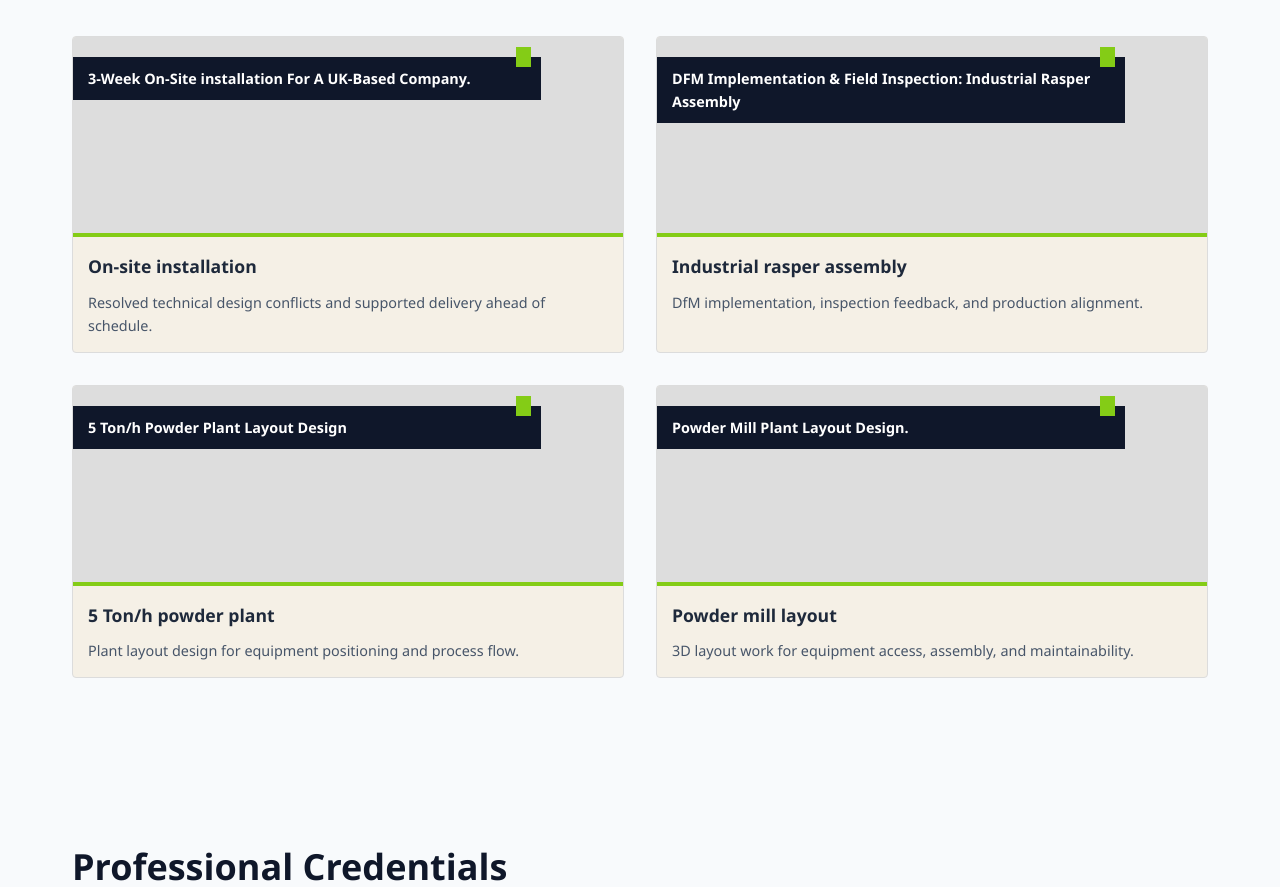
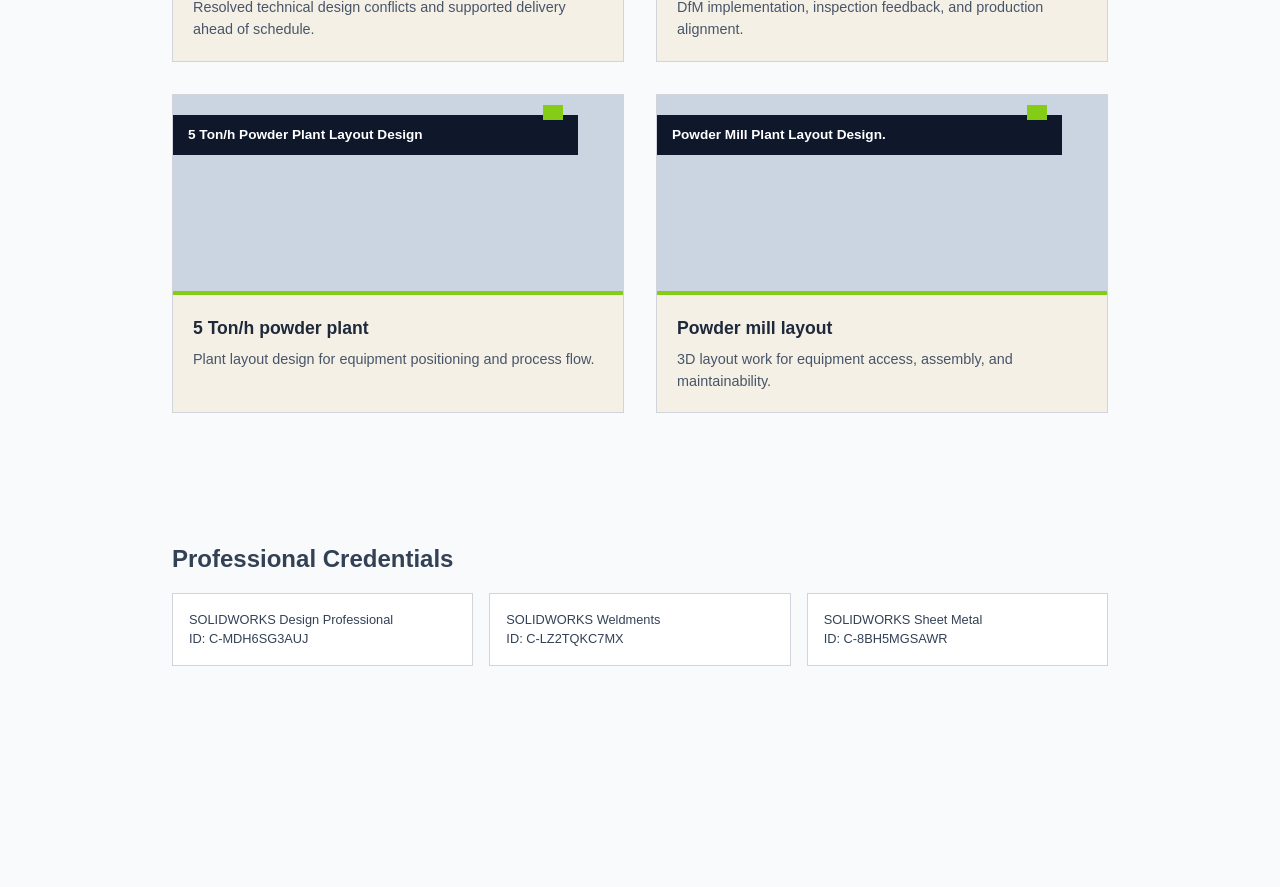
Before and after one commit to gelinci19/portfolio, a plain HTML site: page index.html in a window 1280 px wide. Shown: the part 666-1553 px from the top of the page. After the commit the page ends 1396 px from the top, so only its background shows below. Drawn offline with Linux system fonts and the light colour scheme.

Commit message:
Update index.html

```diff
--- a/index.html
+++ b/index.html
@@ -5,182 +5,154 @@
     <meta name="viewport" content="width=device-width, initial-scale=1.0">
     <title>Kadir Gelincik | Mechanical Design Engineer</title>
     <style>
-        /* --- GLOBAL VARIABLES --- */
+        /* --- GLOBAL BASE --- */
         :root {
             --slate-900: #0f172a;
-            --slate-800: #1e293b;
-            --slate-700: #334155;
-            --slate-100: #f1f5f9;
-            --blue-600: #2563eb;
-            --blue-500: #3b82f6;
-            --emerald-500: #10b981;
-            --lime-500: #84cc16;
-            --beige-bg: #f7f5f0;
-            --text-dark: #0f172a;
-            --text-light: #64748b;
-            --white: #ffffff;
-            --border: #e2e8f0;
+            --beige-bg: #f5f0e6;
+            --lime-accent: #84cc16;
+            --border-color: #d1d5db;
+        }
+        * { margin: 0; padding: 0; box-sizing: border-box; font-family: sans-serif; }
+        body { background-color: #f8fafc; color: #334155; line-height: 1.5; }
+
+        /* --- NAVIGATION --- */
+        nav { background: var(--slate-900); padding: 1rem 2rem; color: white; display: flex; justify-content: space-between; align-items: center; }
+        .nav-links a { color: white; text-decoration: none; margin-left: 20px; font-weight: 500; }
+
+        /* --- HERO --- */
+        header { background: var(--slate-900); color: white; padding: 4rem 2rem; }
+        .hero-text { max-width: 800px; margin: 0 auto; }
+        h1 { font-size: 2.5rem; margin-bottom: 0.5rem; }
+
+        /* --- PORTFOLIO SECTION (MATCHING YOUR IMAGE) --- */
+        #portfolio { padding: 4rem 2rem; max-width: 1000px; margin: 0 auto; }
+        .grid { display: grid; grid-template-columns: 1fr 1fr; gap: 2rem; }
+
+        .project-card {
+            background-color: var(--beige-bg);
+            border: 1px solid var(--border-color);
+            display: flex;
+            flex-direction: column;
         }
 
-        * { margin: 0; padding: 0; box-sizing: border-box; font-family: 'Segoe UI', system-ui, sans-serif; }
-        body { background-color: #f8fafc; color: var(--slate-700); line-height: 1.6; scroll-behavior: smooth; }
+        .img-area {
+            height: 200px;
+            background-color: #cbd5e1; /* Neutral area where your photo would go */
+            position: relative;
+            border-bottom: 4px solid var(--lime-accent);
+        }
 
-        /* --- NAVIGATION --- */
-        nav { position: fixed; top: 0; width: 100%; background-color: rgba(15, 23, 42, 0.95); backdrop-filter: blur(8px); z-index: 1000; border-bottom: 1px solid rgba(255, 255, 255, 0.1); }
-        .nav-container { max-width: 1200px; margin: 0 auto; display: flex; justify-content: space-between; align-items: center; padding: 1rem 2rem; }
-        .logo { color: var(--white); font-weight: 700; font-size: 1.25rem; }
-        .logo span { color: var(--blue-500); }
-        .nav-links { display: flex; list-style: none; gap: 1.5rem; }
-        .nav-links a { color: #94a3b8; text-decoration: none; font-size: 0.95rem; font-weight: 500; }
-        .nav-links a:hover { color: var(--white); }
+        .banner {
+            position: absolute;
+            top: 20px;
+            left: 0;
+            background: var(--slate-900);
+            color: white;
+            padding: 10px 15px;
+            width: 90%;
+            font-size: 0.85rem;
+            font-weight: 600;
+        }
 
-        /* --- HERO --- */
-        header { background: linear-gradient(135deg, var(--slate-900) 0%, var(--slate-800) 100%); color: var(--white); padding: 8rem 2rem 6rem 2rem; }
-        .hero-container { max-width: 1200px; margin: 0 auto; display: grid; grid-template-columns: 1.5fr 1fr; gap: 4rem; align-items: center; }
-        .hero-text h1 { font-size: 3.5rem; font-weight: 800; line-height: 1.1; margin-bottom: 1rem; }
-        .badge { background: rgba(255, 255, 255, 0.05); border: 1px solid rgba(255, 255, 255, 0.15); padding: 0.35rem 1rem; border-radius: 50px; font-size: 0.85rem; margin-right: 0.5rem; }
-        .contact-info { margin: 2rem 0; display: flex; flex-wrap: wrap; gap: 1.5rem; }
-        .contact-info a { color: var(--white); text-decoration: none; }
+        .green-tab {
+            position: absolute;
+            top: -10px;
+            right: 15px;
+            width: 20px;
+            height: 15px;
+            background: var(--lime-accent);
+        }
 
-        /* --- SECTIONS --- */
-        section { padding: 5rem 2rem; max-width: 1200px; margin: 0 auto; }
-        .section-header { margin-bottom: 3rem; }
-        .section-header h2 { font-size: 2.25rem; color: var(--slate-900); }
+        .text-area { padding: 20px; }
+        .text-area h4 { margin-bottom: 8px; font-size: 1.1rem; color: #1e293b; }
+        .text-area p { font-size: 0.9rem; color: #475569; }
 
-        /* --- DOCUMENT PORTAL (REPLACING IMAGE GRID) --- */
-        .portfolio-grid { display: grid; grid-template-columns: repeat(auto-fit, minmax(350px, 1fr)); gap: 3rem; }
-        .project-card { background-color: var(--white); border-radius: 8px; overflow: hidden; border: 1px solid var(--border); transition: transform 0.2s; cursor: pointer; }
-        .project-card:hover { transform: translateY(-5px); }
-        .doc-icon-area { height: 200px; display: flex; align-items: center; justify-content: center; flex-direction: column; background: linear-gradient(135deg, #1e293b 0%, #0f172a 100%); }
-        .project-content { padding: 1.5rem; text-align: center; }
-        .project-content h4 { margin-bottom: 0.5rem; }
-
-        /* --- CERTIFICATIONS --- */
-        .cert-grid { display: grid; grid-template-columns: repeat(auto-fit, minmax(260px, 1fr)); gap: 1.5rem; }
-        .cert-card { background-color: var(--white); border: 1px solid var(--border); border-radius: 8px; padding: 1.5rem; border-top: 4px solid var(--blue-500); }
-        .cert-id { font-family: monospace; font-weight: 700; background: #f1f5f9; padding: 0.2rem 0.4rem; }
-
-        /* --- WIDGET & FOOTER --- */
-        .widget-bg { background-color: var(--slate-900); color: var(--white); border-radius: 12px; padding: 3rem; }
-        footer { background-color: var(--slate-900); color: #64748b; padding: 3rem; text-align: center; }
+        /* --- OTHER SECTIONS --- */
+        section { padding: 4rem 2rem; max-width: 1000px; margin: 0 auto; }
+        .cert-grid { display: grid; grid-template-columns: repeat(3, 1fr); gap: 1rem; }
+        .cert-card { background: white; padding: 1rem; border: 1px solid var(--border-color); font-size: 0.8rem; }
     </style>
 </head>
 <body>
 
     <nav>
-        <div class="nav-container">
-            <div class="logo">Kadir<span>Gelincik</span></div>
-            <ul class="nav-links">
-                <li><a href="#portfolio">Portfolio</a></li>
-                <li><a href="#certifications">Certifications</a></li>
-            </ul>
+        <div>Kadir Gelincik</div>
+        <div class="nav-links">
+            <a href="#portfolio">Portfolio</a>
+            <a href="#certs">Certifications</a>
         </div>
     </nav>
 
-    <header id="about">
-        <div class="hero-container">
-            <div class="hero-text">
-                <span class="badge">Available for Engineering Roles</span>
-                <h1>Mechanical Design Engineer</h1>
-                <h2>Bespoke Machinery & Layout Optimization</h2>
-                <div class="contact-info">
-                    <p>✉ kadirgelincik@outlook.com</p>
-                    <p>☎ +44 7480 953757</p>
-                </div>
-            </div>
+    <header>
+        <div class="hero-text">
+            <h1>Mechanical Design Engineer</h1>
+            <p>Bespoke Machinery, Multi-Axis Automation & Layout Optimisation</p>
         </div>
     </header>
 
-   <!-- UPDATED PORTFOLIO SECTION -->
     <section id="portfolio">
-        <div class="section-header">
-            <h2>Design Portfolio</h2>
-        </div>
+        <h2 style="margin-bottom: 2rem;">Design Portfolio</h2>
+        <div class="grid">
 
-        <div class="portfolio-grid" style="display: grid; grid-template-columns: repeat(2, 1fr); gap: 2rem;">
-
-            <!-- Project Card 1 -->
-            <div class="project-card" style="background-color: #f5f0e6; border: 1px solid #dcdcdc; border-radius: 4px; overflow: hidden; display: flex; flex-direction: column;">
-                <div class="project-img" style="height: 200px; background-color: #ddd; position: relative; border-bottom: 4px solid #84cc16;">
-                    <!-- Dark Banner -->
-                    <div class="banner" style="position: absolute; top: 20px; left: 0; background: #0f172a; color: white; padding: 10px 15px; width: 85%; font-size: 0.9rem; font-weight: 600;">
-                        3-Week On-Site installation For A UK-Based Company.
-                        <!-- Green Tab -->
-                        <div style="position: absolute; top: -10px; right: 10px; width: 15px; height: 20px; background: #84cc16;"></div>
+            <div class="project-card">
+                <div class="img-area">
+                    <div class="banner">3-Week On-Site installation For A UK-Based Company.
+                        <div class="green-tab"></div>
                     </div>
                 </div>
-                <div class="content" style="padding: 15px;">
-                    <h4 style="margin: 0 0 10px 0; font-size: 1.1rem; color: #1e293b;">On-site installation</h4>
-                    <p style="margin: 0; font-size: 0.9rem; color: #475569;">Resolved technical design conflicts and supported delivery ahead of schedule.</p>
+                <div class="text-area">
+                    <h4>On-site installation</h4>
+                    <p>Resolved technical design conflicts and supported delivery ahead of schedule.</p>
                 </div>
             </div>
 
-            <!-- Project Card 2 -->
-            <div class="project-card" style="background-color: #f5f0e6; border: 1px solid #dcdcdc; border-radius: 4px; overflow: hidden; display: flex; flex-direction: column;">
-                <div class="project-img" style="height: 200px; background-color: #ddd; position: relative; border-bottom: 4px solid #84cc16;">
-                    <div class="banner" style="position: absolute; top: 20px; left: 0; background: #0f172a; color: white; padding: 10px 15px; width: 85%; font-size: 0.9rem; font-weight: 600;">
-                        DFM Implementation & Field Inspection: Industrial Rasper Assembly
-                        <div style="position: absolute; top: -10px; right: 10px; width: 15px; height: 20px; background: #84cc16;"></div>
+            <div class="project-card">
+                <div class="img-area">
+                    <div class="banner">DFM Implementation & Field Inspection: Industrial Rasper Assembly
+                        <div class="green-tab"></div>
                     </div>
                 </div>
-                <div class="content" style="padding: 15px;">
-                    <h4 style="margin: 0 0 10px 0; font-size: 1.1rem; color: #1e293b;">Industrial rasper assembly</h4>
-                    <p style="margin: 0; font-size: 0.9rem; color: #475569;">DfM implementation, inspection feedback, and production alignment.</p>
+                <div class="text-area">
+                    <h4>Industrial rasper assembly</h4>
+                    <p>DfM implementation, inspection feedback, and production alignment.</p>
                 </div>
             </div>
 
-            <!-- Project Card 3 -->
-            <div class="project-card" style="background-color: #f5f0e6; border: 1px solid #dcdcdc; border-radius: 4px; overflow: hidden; display: flex; flex-direction: column;">
-                <div class="project-img" style="height: 200px; background-color: #ddd; position: relative; border-bottom: 4px solid #84cc16;">
-                    <div class="banner" style="position: absolute; top: 20px; left: 0; background: #0f172a; color: white; padding: 10px 15px; width: 85%; font-size: 0.9rem; font-weight: 600;">
-                        5 Ton/h Powder Plant Layout Design
-                        <div style="position: absolute; top: -10px; right: 10px; width: 15px; height: 20px; background: #84cc16;"></div>
+            <div class="project-card">
+                <div class="img-area">
+                    <div class="banner">5 Ton/h Powder Plant Layout Design
+                        <div class="green-tab"></div>
                     </div>
                 </div>
-                <div class="content" style="padding: 15px;">
-                    <h4 style="margin: 0 0 10px 0; font-size: 1.1rem; color: #1e293b;">5 Ton/h powder plant</h4>
-                    <p style="margin: 0; font-size: 0.9rem; color: #475569;">Plant layout design for equipment positioning and process flow.</p>
+                <div class="text-area">
+                    <h4>5 Ton/h powder plant</h4>
+                    <p>Plant layout design for equipment positioning and process flow.</p>
                 </div>
             </div>
 
-            <!-- Project Card 4 -->
-            <div class="project-card" style="background-color: #f5f0e6; border: 1px solid #dcdcdc; border-radius: 4px; overflow: hidden; display: flex; flex-direction: column;">
-                <div class="project-img" style="height: 200px; background-color: #ddd; position: relative; border-bottom: 4px solid #84cc16;">
-                    <div class="banner" style="position: absolute; top: 20px; left: 0; background: #0f172a; color: white; padding: 10px 15px; width: 85%; font-size: 0.9rem; font-weight: 600;">
-                        Powder Mill Plant Layout Design.
-                        <div style="position: absolute; top: -10px; right: 10px; width: 15px; height: 20px; background: #84cc16;"></div>
+            <div class="project-card">
+                <div class="img-area">
+                    <div class="banner">Powder Mill Plant Layout Design.
+                        <div class="green-tab"></div>
                     </div>
                 </div>
-                <div class="content" style="padding: 15px;">
-                    <h4 style="margin: 0 0 10px 0; font-size: 1.1rem; color: #1e293b;">Powder mill layout</h4>
-                    <p style="margin: 0; font-size: 0.9rem; color: #475569;">3D layout work for equipment access, assembly, and maintainability.</p>
+                <div class="text-area">
+                    <h4>Powder mill layout</h4>
+                    <p>3D layout work for equipment access, assembly, and maintainability.</p>
                 </div>
             </div>
 
         </div>
     </section>
 
-    <section id="certifications">
-        <div class="section-header"><h2>Professional Credentials</h2></div>
-        <div class="cert-grid">
-            <div class="cert-card">
-                <h3>SOLIDWORKS Design Professional</h3>
-                <p>Verification ID: <span class="cert-id">C-MDH6SG3AUJ</span></p>
-            </div>
-            <div class="cert-card">
-                <h3>SOLIDWORKS Weldments</h3>
-                <p>Verification ID: <span class="cert-id">C-LZ2TQKC7MX</span></p>
-            </div>
-            <div class="cert-card">
-                <h3>SOLIDWORKS Sheet Metal</h3>
-                <p>Verification ID: <span class="cert-id">C-8BH5MGSAWR</span></p>
-            </div>
+    <section id="certs">
+        <h2>Professional Credentials</h2>
+        <div class="cert-grid" style="margin-top: 1rem;">
+            <div class="cert-card">SOLIDWORKS Design Professional<br>ID: C-MDH6SG3AUJ</div>
+            <div class="cert-card">SOLIDWORKS Weldments<br>ID: C-LZ2TQKC7MX</div>
+            <div class="cert-card">SOLIDWORKS Sheet Metal<br>ID: C-8BH5MGSAWR</div>
         </div>
     </section>
 
-    <footer>
-        <p>&copy; 2026 Kadir Gelincik.</p>
-    </footer>
-
 </body>
 </html>
```
